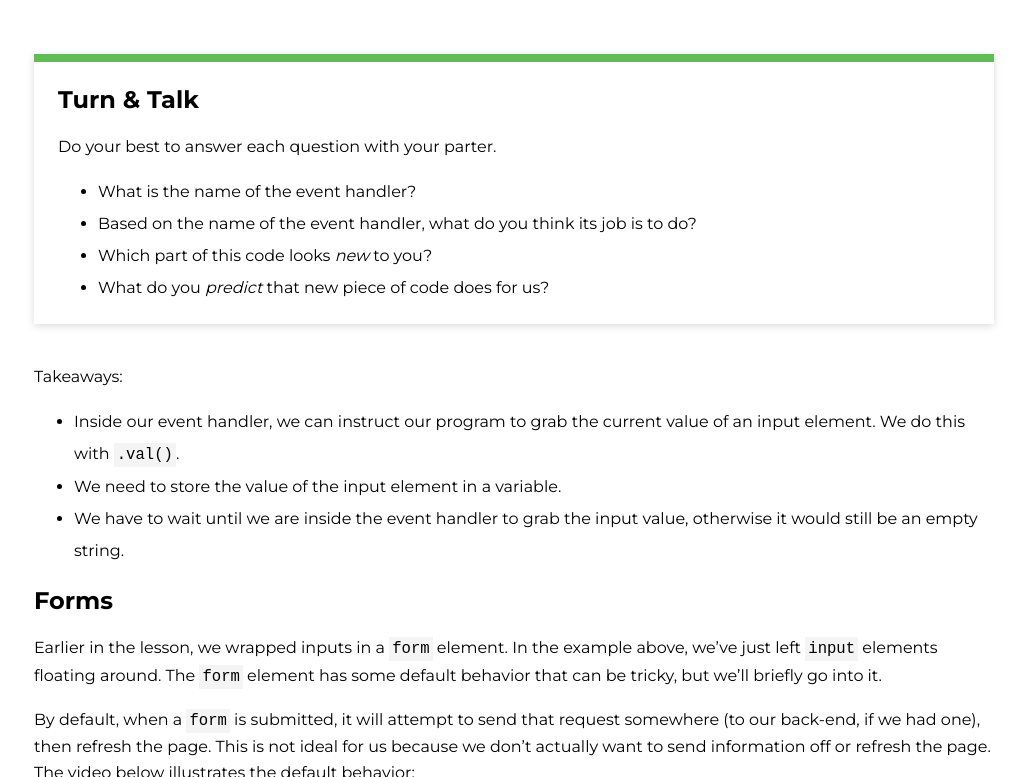
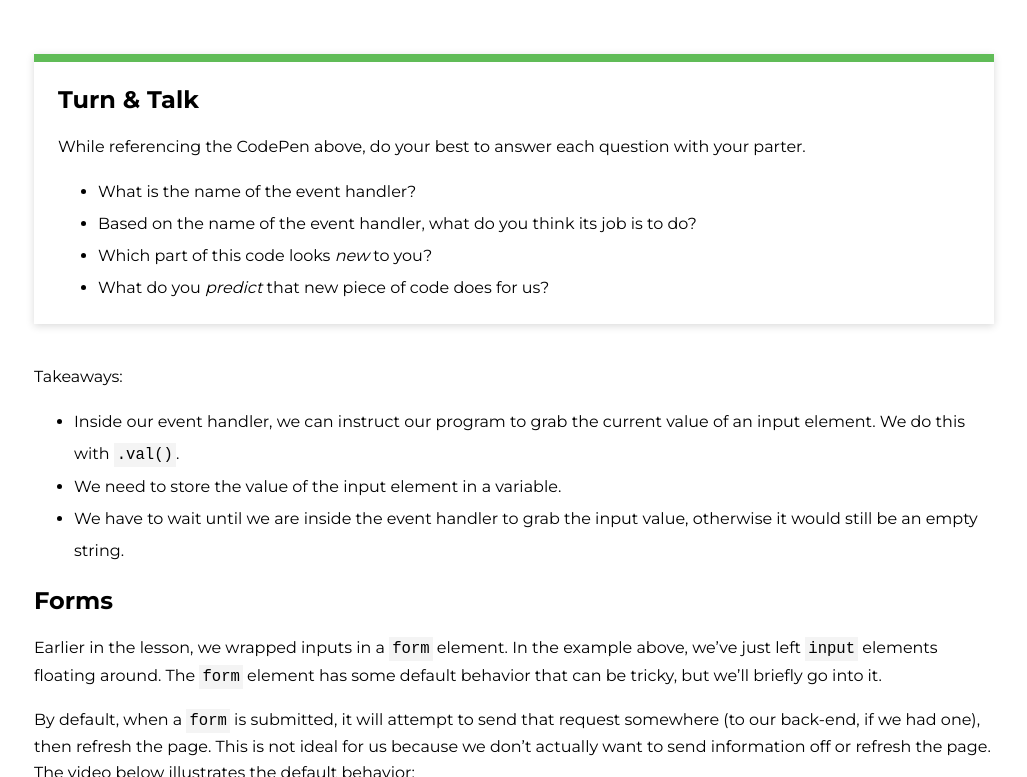
Before and after one commit to ameseee/kwk-curriculum-site, a Jekyll site: the page built from web-app/lessons/js-forms/index.md, in a window 1280 px wide and 900 px high, scrolled down 3780 px, cut to the strip 123-900 px from the top of the window. Shown: the whole strip, without its empty margins (126-1153 px from the left). Built offline with Jekyll 4.4.1, drawn with Linux system fonts in a browser that asks for light colours; nearby versions of some CDN libraries.

Commit message:
Clarify turn and talk directions

```diff
--- a/web-app/lessons/js-forms/index.md
+++ b/web-app/lessons/js-forms/index.md
@@ -146,7 +146,7 @@ Check out the CodePen below to see what that looks like in JavaScript:
 
 <div class="try-it">
   <h2>Turn & Talk</h2>
-  <p>Do your best to answer each question with your parter.</p>
+  <p>While referencing the CodePen above, do your best to answer each question with your parter.</p>
   <ul>
     <li>What is the name of the event handler?</li>
     <li>Based on the name of the event handler, what do you think its job is to do?</li>
```
